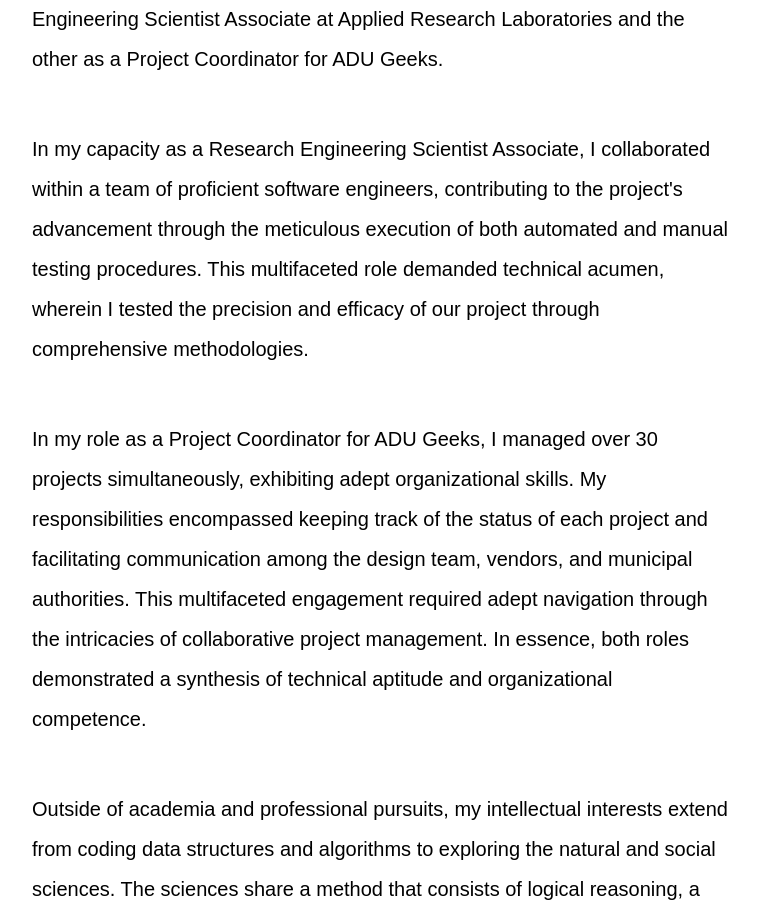
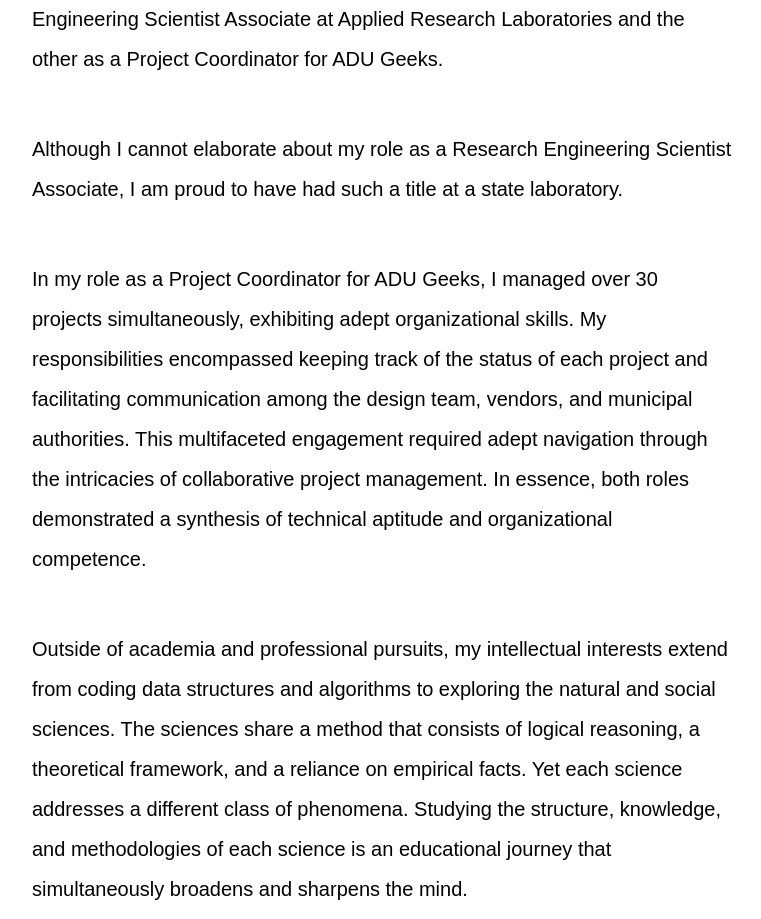
Before and after one commit to Colin-Pace/Portfolio, a React (Create React App) app: page / in a window 1280 px wide. Shown: the part 2180-3099 px from the top of the page, without its empty margins (258-1019 px from the left). Built offline with nearby package versions, Linux system fonts and the light colour scheme.

Commit message:
textual edit

```diff
--- a/src/Profile.js
+++ b/src/Profile.js
@@ -11,7 +11,7 @@ function Profile() {
       <p className = 'profileText'>My familiarity with Hindi syntax proved advantageous for the consideration of syntax in the abstract when I enrolled in the university's coding boot camp. This experience solidified my understanding of JavaScript syntax and facilitated a comprehensive grasp of coding principles essential for developing web applications.</p>
       <p className = 'profileText'>The Google Project Management Certificate provided me with comprehensive insights into the project life cycle, emphasizing the essential documentation required to navigate tasks and milestones through project phases efficiently, leading to successful project completion.</p>
       <p className = 'profileText'>For an occupation, I have held two distinguished positions: one as a Research Engineering Scientist Associate at Applied Research Laboratories and the other as a Project Coordinator for ADU Geeks.</p>
-      <p className = 'profileText'>In my capacity as a Research Engineering Scientist Associate, I collaborated within a team of proficient software engineers, contributing to the project's advancement through the meticulous execution of both automated and manual testing procedures. This multifaceted role demanded technical acumen, wherein I tested the precision and efficacy of our project through comprehensive methodologies.</p>
+      <p className = 'profileText'>Although I cannot elaborate about my role as a Research Engineering Scientist Associate, I am proud to have had such a title at a state laboratory.</p>
       <p className = 'profileText'>In my role as a Project Coordinator for ADU Geeks, I managed over 30 projects simultaneously, exhibiting adept organizational skills. My responsibilities encompassed keeping track of the status of each project and facilitating communication among the design team, vendors, and municipal authorities. This multifaceted engagement required adept navigation through the intricacies of collaborative project management. In essence, both roles demonstrated a synthesis of technical aptitude and organizational competence.</p>
       <p className = 'profileText'>Outside of academia and professional pursuits, my intellectual interests extend from coding data structures and algorithms to exploring the natural and social sciences. The sciences share a method that consists of logical reasoning, a theoretical framework, and a reliance on empirical facts. Yet each science addresses a different class of phenomena. Studying the structure, knowledge, and methodologies of each science is an educational journey that simultaneously broadens and sharpens the mind.</p>
       <p className = 'lastText'>As a perspicacious science blogger and an unwavering vegan, I offer a synthesis of intellectual curiosity, scholarly achievement, and open-mindedness.</p>
```
